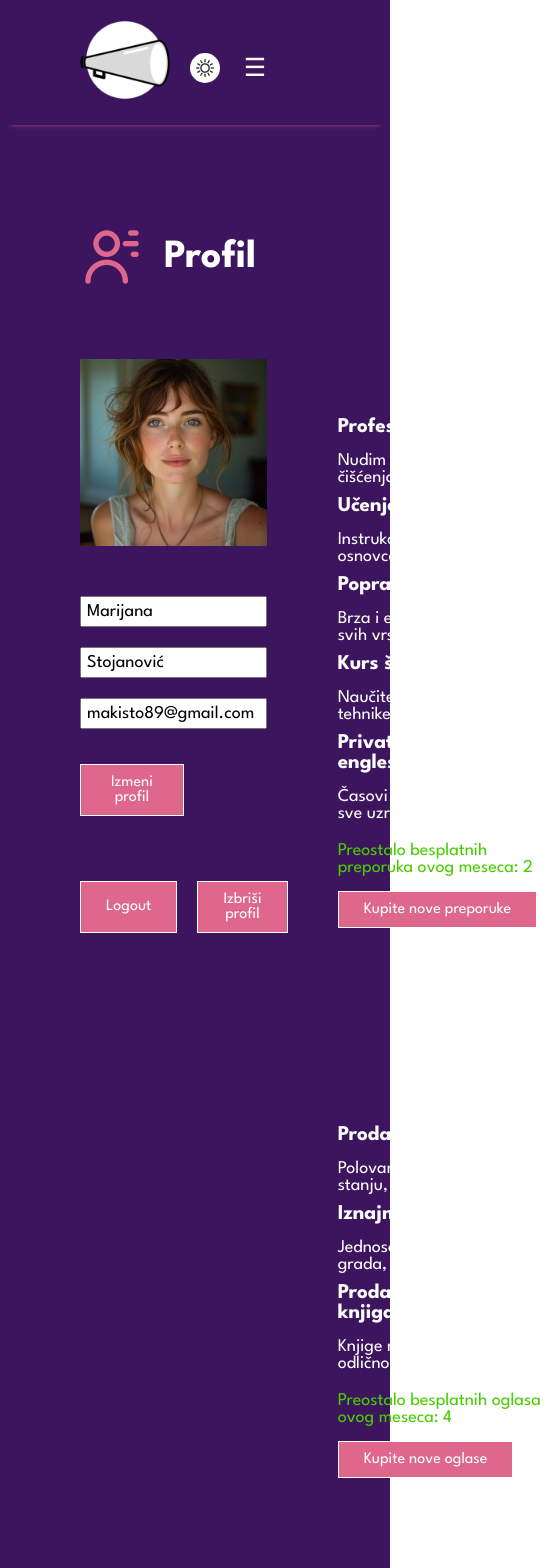
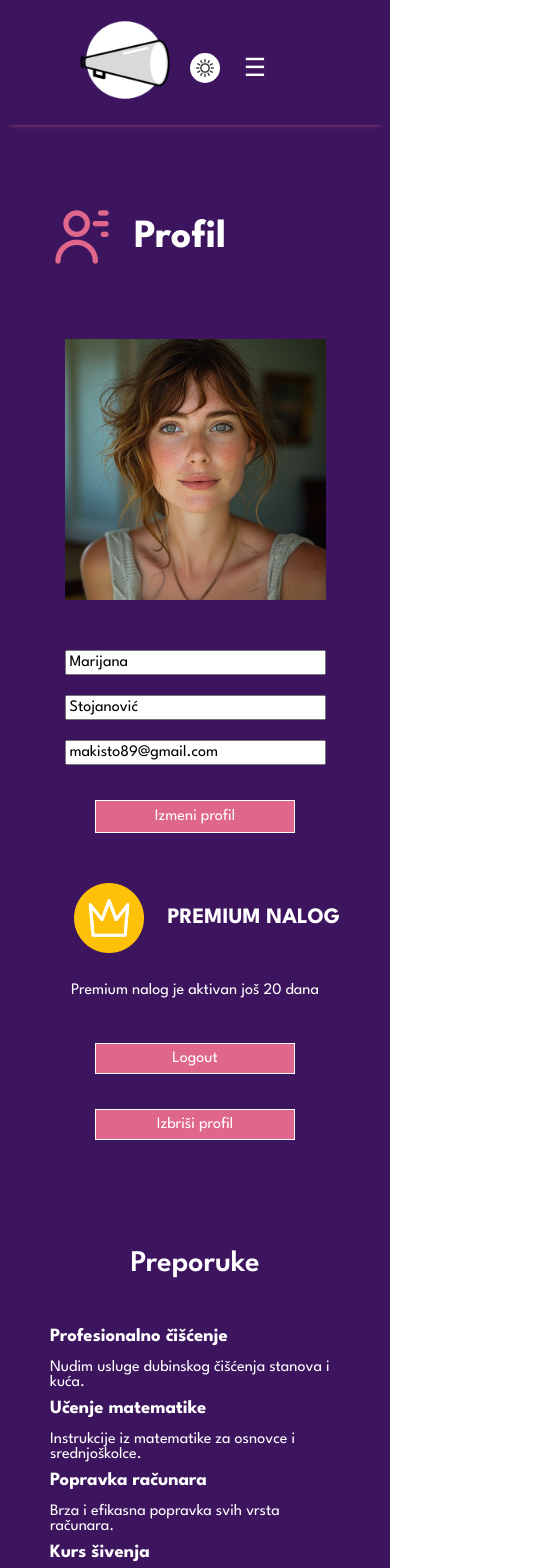
Before and after one commit to VladaPn/preporuciME, a React (Vite) app: page /profil in a window 390 px wide. Shown: the top 1568 px of the page, 547 px wide, since content can reach past the window. Built offline with nearby package versions, Linux system fonts and the light colour scheme.

Commit message:
premium icon and responsive profil stranica, fale jos funcionalnosti

```diff
--- a/src/Components/Footer/Footer.css
+++ b/src/Components/Footer/Footer.css
@@ -100,6 +100,9 @@
     .footer h3{
         font-size: 24px;
     }
+    .footer{
+        padding: 40px 40px 0 40px;
+    }
 }
 @media (max-width: 331px) {
     .copyright{
--- a/src/Pages/Profil/Profil.css
+++ b/src/Pages/Profil/Profil.css
@@ -107,3 +107,112 @@
 .najnoviji-oglasi{
     position: relative;
 }
+.premium-img img{
+    width: 100px;
+    margin-bottom: 0;
+}
+.premium-img{
+    display: flex;
+    align-items: center;
+    gap: 20px;
+    margin-bottom: 30px;
+    text-transform: uppercase;
+    font-weight: 700;
+    font-size: 22px;
+}
+@media(max-width:1085px){
+    .profile-additional-top{
+        gap: 10px;
+    }
+    .profil{
+        padding-bottom: 0;
+    }
+    .najnovije-preporuke,.najnoviji-oglasi{
+        margin-bottom: 20px;
+    }
+    .profil button{
+        padding: 8px 20px;
+    }
+}
+@media(max-width:950px){
+    .profile-additional-bottom{
+        display: flex;
+        gap: 20px;
+        flex-direction: column;
+        justify-content: center;
+    }
+    .profile-additional-bottom button{
+    padding: 7px 15px;
+    font-size: 16px;
+    width: 50%;
+    }
+}
+@media(max-width:650px){
+    .profile-additional-bottom button,.profile-additional-bottom button{
+        width: min(80%,200px);
+    }
+    .profil-container{
+        grid-template-columns: 1fr;
+        gap: 50px;
+        align-items: center;
+    }
+    .profil-basic-info{
+        display: inline-block;
+        margin-inline: auto;
+        margin-bottom: 60px;
+        text-align: center;
+    }
+    .profil-basic-info button{
+        margin-inline: auto;
+    }
+    .premium-img{
+        justify-content: center;
+        margin-top: 50px;
+        gap: 0px;
+    }
+    .premium-img img{
+        margin-inline: 0;
+    }
+    .premium-tekst{
+        margin-bottom: 50px;
+    }
+    .profil-basic-info img, .profil-basic-info input{
+        margin-inline: auto;
+    }
+}
+@media(max-width:530px){
+    .profil-inputi input{
+        font-size: 16px;
+        padding: 3px;
+    }
+    .profil-inputi form button{
+        width: min(80%,200px);
+    }
+    .premium-tekst {
+        margin-bottom: 40px;
+    }
+    .profil{
+        padding: 80px 60px;
+        padding-bottom: 0;
+    }
+    .najnovije-preporuke h2, .najnoviji-oglasi h2 {
+        margin-bottom: 50px;
+        padding-left: 0;
+        text-align: center;
+    }
+    .profile-additional{
+        font-size: 16px;
+    }
+}
+@media(max-width:400px){
+    .premium-img img{
+        width: 70px;
+    }
+    .premium-tekst {
+        margin-bottom: 30px;
+    }
+    .profil{
+        padding: 80px 50px;
+        padding-bottom: 0;
+    }
+}
--- a/src/Pages/Profil/Profil.jsx
+++ b/src/Pages/Profil/Profil.jsx
@@ -4,6 +4,7 @@ import ProfilData from './ProfilData';
 import { ThemeContext } from '../../Context/ThemeContext';
 import { Link } from 'react-router-dom';
 import profile_icon from '../../assets/profile_icon.png';
+import premium_icon from '../../assets/premium_icon.png'
 
 const Profil = () => {
   const { theme } = useContext(ThemeContext);
@@ -44,7 +45,10 @@ const Profil = () => {
             <button type='submit'>Izmeni profil</button>
             </form>
           </div>
-          {ProfilData.premium && <div>Premium je</div>}
+          {ProfilData.premium && <div className='premium-img'><img src={premium_icon} alt="" />Premium nalog </div>}
+          {ProfilData.premium && (
+              <div className='premium-tekst'>Premium nalog je aktivan još {ProfilData.trajanje} dana</div>
+            )}
           <div className="profile-additional-bottom">
         <button>Logout</button>
         <button>Izbriši profil</button>
@@ -53,10 +57,6 @@ const Profil = () => {
 
         <div className="profile-additional">
           <div className="profile-additional-top">
-            {ProfilData.premium && (
-              <div>Premium nalog je aktivan još {ProfilData.trajanje} dana</div>
-            )}
-
             <div className="najnovije-preporuke">
             <div className={`box-rounded ${theme?'box-dark':''}`}></div>
               <h2>Preporuke</h2>
--- a/src/Pages/Profil/ProfilData.js
+++ b/src/Pages/Profil/ProfilData.js
@@ -4,7 +4,7 @@ const ProfilData = {
     ime: 'Marijana',
     prezime: 'Stojanović',
     email: 'makisto89@gmail.com',
-    premium: false,
+    premium: true,
     trajanje: 20,
     img: profile_pic,
     preporuke: [
```
Also changed, not shown: src/assets/premium_icon.png (added).
